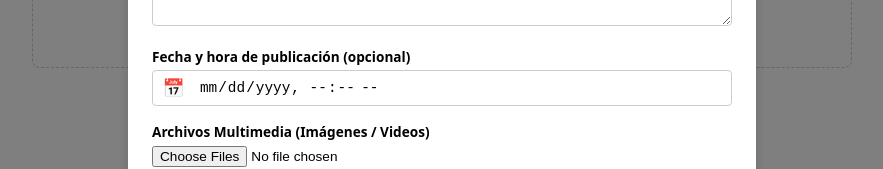
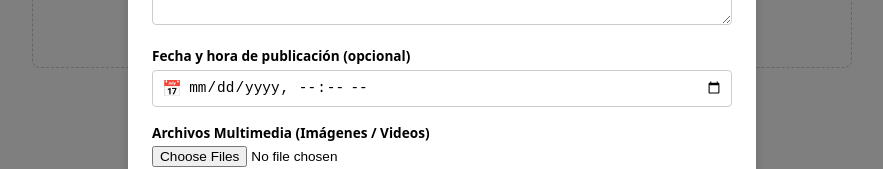
Before and after one commit to flabelicornio/socialforge, a React (Vite) app in the folder apps/desktop/: page / in a window 1280 px wide. Both pictures are taken after a click on the button "+ Nueva Publicación". Shown: the part 212-381 px from the top of the page, without its empty margins (198-1081 px from the left). Built offline with nearby package versions, Linux system fonts and the light colour scheme.

Commit message:
fix: recuperacion garantizada de adjuntos al editar, icono de calendario a la izquierda y cierre al hacer clic fuera del modal

```diff
--- a/apps/desktop/src/App.tsx
+++ b/apps/desktop/src/App.tsx
@@ -1,4 +1,4 @@
-import React, { useEffect, useState, useRef } from 'react';
+import React, { useEffect, useState } from 'react';
 import { invoke } from '@tauri-apps/api/core';
 
 interface Post {
@@ -38,8 +38,6 @@ export function App() {
   const [activeTab, setActiveTab] = useState<'editor' | 'preview'>('editor');
   const [currentMediaIndex, setCurrentMediaIndex] = useState<number>(0);
 
-  const dateInputRef = useRef<HTMLInputElement | null>(null);
-
   const loadPosts = async (): Promise<void> => {
     try {
       setLoading(true);
@@ -68,6 +66,7 @@ export function App() {
   const parseMediaItems = (mediaData: string | string[]): MediaItem[] => {
     if (!mediaData) return [];
 
+    // Si viene como Array desde Rust/JS
     if (Array.isArray(mediaData)) {
       return mediaData.map((item) => {
         if (typeof item === 'string') {
@@ -81,6 +80,7 @@ export function App() {
       }).filter(Boolean);
     }
 
+    // Si viene como String JSON
     try {
       const parsed = JSON.parse(mediaData);
       if (Array.isArray(parsed)) {
@@ -118,6 +118,7 @@ export function App() {
     setScheduledFor(timestampToDatetimeLocal(post.scheduledFor));
     setSelectedPlatforms(parsePlatforms(post.platforms));
 
+    // Recuperación robusta de adjuntos
     const loadedMedia = parseMediaItems(post.mediaIds);
     setMediaItems(loadedMedia);
 
@@ -219,26 +220,8 @@ export function App() {
     }
   };
 
-  const handleOpenDatePicker = () => {
-    if (dateInputRef.current) {
-      if ('showPicker' in dateInputRef.current) {
-        (dateInputRef.current as any).showPicker();
-      } else {
-        dateInputRef.current.focus();
-      }
-    }
-  };
-
   return (
     <div style={{ maxWidth: '820px', margin: '0 auto', padding: '2rem', fontFamily: 'system-ui, -apple-system, sans-serif' }}>
-      {/* Estilo global para ocultar el icono duplicado predeterminado de Chrome/WebView */}
-      <style>{`
-        input[type="datetime-local"]::-webkit-calendar-picker-indicator {
-          display: none;
-          -webkit-appearance: none;
-        }
-      `}</style>
-
       <header style={{ display: 'flex', justifyContent: 'space-between', alignItems: 'center', marginBottom: '2rem' }}>
         <div>
           <h1 style={{ margin: 0, fontSize: '1.8rem', fontWeight: 'bold' }}>SocialForge</h1>
@@ -378,7 +361,7 @@ export function App() {
 
       {showModal && (
         <div
-          onClick={() => setShowModal(false)}
+          onClick={() => setShowModal(false)} // Cierre al hacer clic en el fondo oscuro
           style={{
             position: 'fixed',
             top: 0,
@@ -393,7 +376,7 @@ export function App() {
           }}
         >
           <div
-            onClick={(e) => e.stopPropagation()}
+            onClick={(e) => e.stopPropagation()} // Previene que el clic dentro del modal lo cierre
             style={{
               backgroundColor: 'white',
               borderRadius: '8px',
@@ -429,45 +412,21 @@ export function App() {
                     <label style={{ display: 'block', fontSize: '0.85rem', fontWeight: 'bold', marginBottom: '0.3rem' }}>
                       Fecha y hora de publicación (opcional)
                     </label>
-                    <div
-                      style={{
-                        display: 'flex',
-                        alignItems: 'center',
-                        border: '1px solid #ccc',
-                        borderRadius: '4px',
-                        backgroundColor: '#fff',
-                        paddingLeft: '0.6rem',
-                      }}
-                    >
-                      <button
-                        type="button"
-                        onClick={handleOpenDatePicker}
-                        title="Abrir calendario"
-                        style={{
-                          background: 'none',
-                          border: 'none',
-                          cursor: 'pointer',
-                          fontSize: '1.1rem',
-                          padding: '0.2rem 0.4rem 0.2rem 0',
-                          display: 'flex',
-                          alignItems: 'center',
-                        }}
-                      >
+                    <div style={{ position: 'relative', display: 'flex', alignItems: 'center' }}>
+                      <span style={{ position: 'absolute', left: '10px', pointerEvents: 'none', fontSize: '1rem' }}>
                         📅
-                      </button>
+                      </span>
                       <input
-                        ref={dateInputRef}
                         type="datetime-local"
                         value={scheduledFor}
                         onChange={(e) => setScheduledFor(e.target.value)}
                         style={{
                           width: '100%',
-                          padding: '0.5rem',
-                          border: 'none',
-                          outline: 'none',
+                          padding: '0.5rem 0.5rem 0.5rem 2.2rem',
+                          borderRadius: '4px',
+                          border: '1px solid #ccc',
+                          boxSizing: 'border-box',
                           fontSize: '0.9rem',
-                          backgroundColor: 'transparent',
-                          cursor: 'pointer',
                         }}
                       />
                     </div>
```
